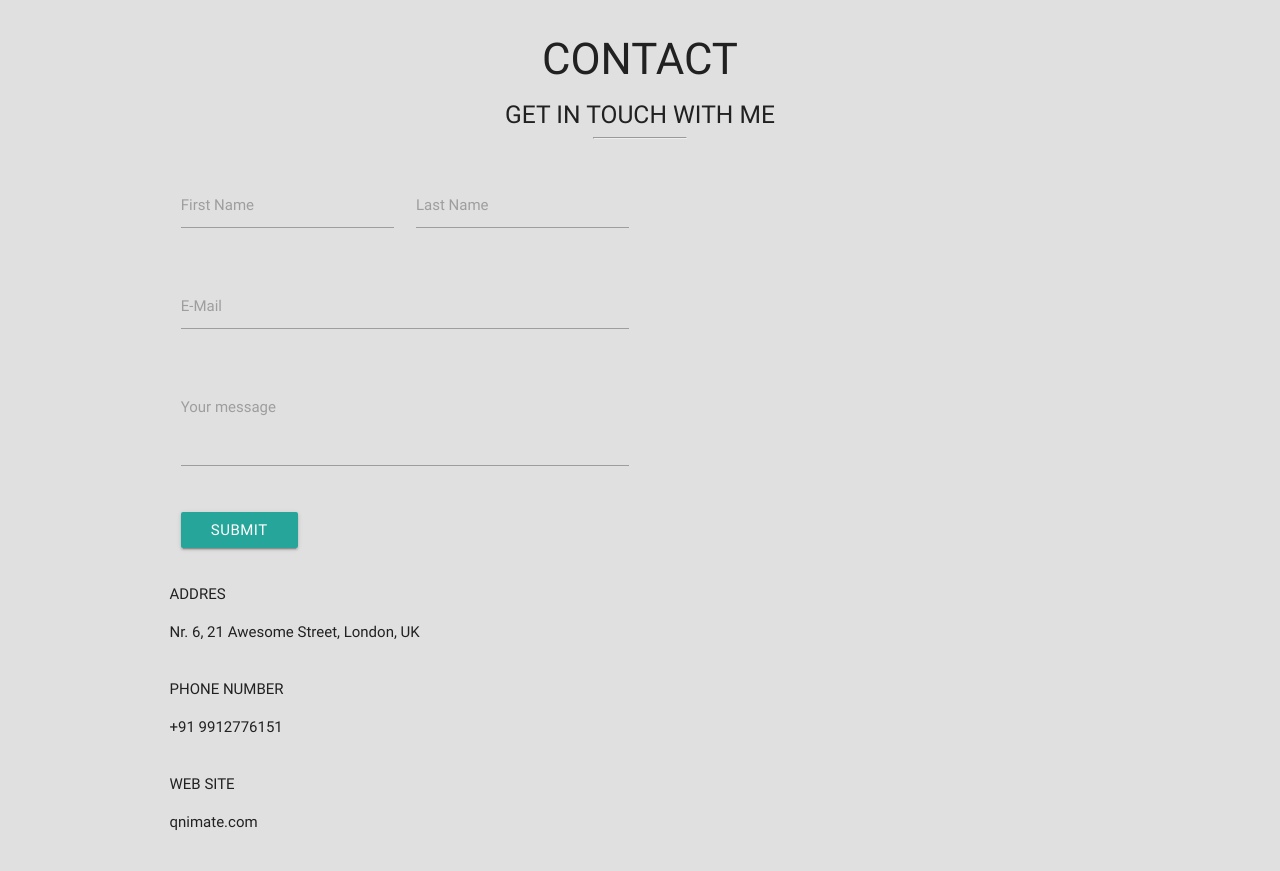
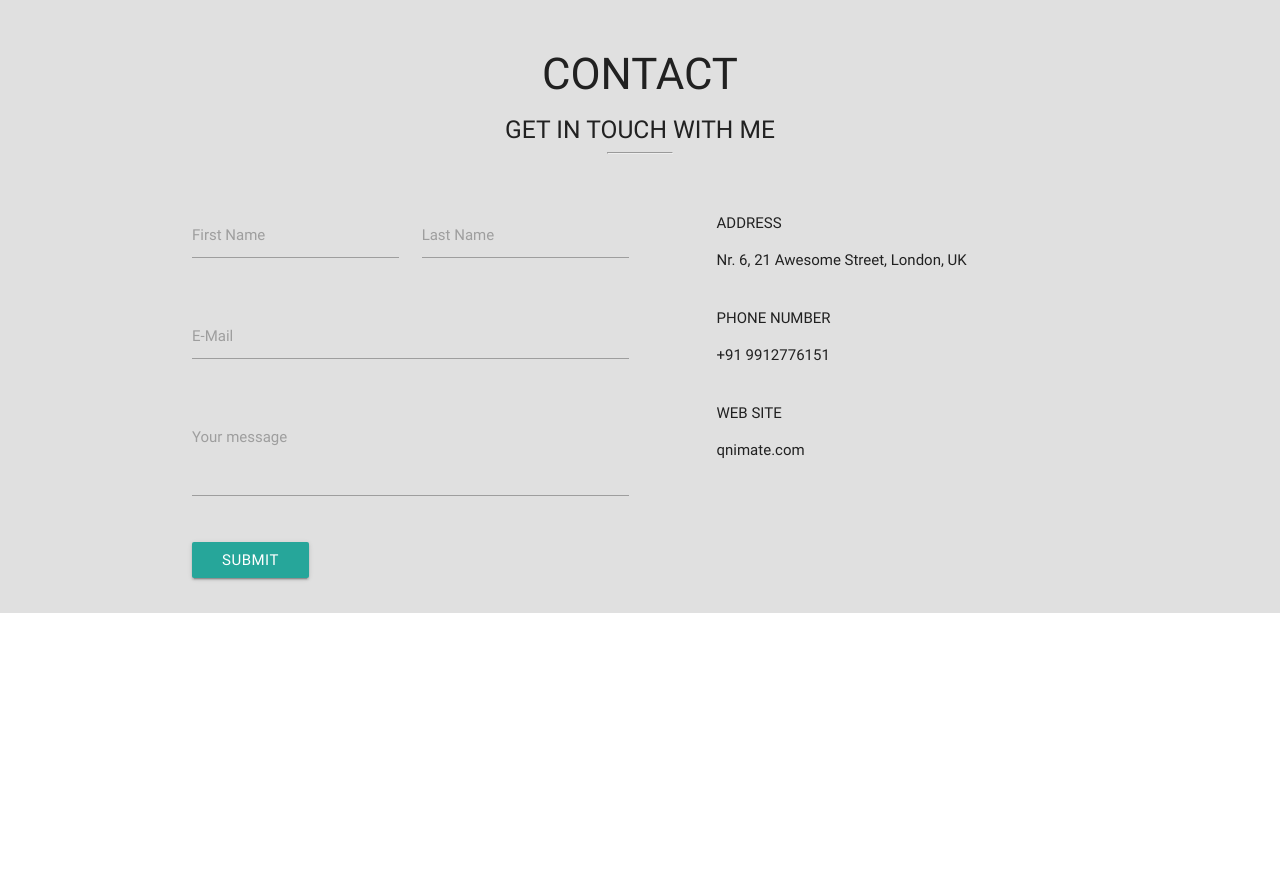
Before and after one commit to miriampc/profile-materialize, a plain HTML site: page index.html in a window 1280 px wide. Shown: the part 802-1673 px from the top of the page. After the commit the page ends 1415 px from the top, so only its background shows below. Drawn offline with Linux system fonts and the light colour scheme.

Commit message:
contact finished

```diff
--- a/css/main.css
+++ b/css/main.css
@@ -10,7 +10,7 @@ header {
   height: 100vh;
 }
 hr {
-  width: 10%;
+  width: 7%;
 }
 #portada .skill{
   display: flex;
--- a/index.html
+++ b/index.html
@@ -26,14 +26,13 @@
     <section id="contact" class="grey lighten-2">
       <div class="container section">
           <div class="row">
-            <div class="row center">
+            <div class="row center section">
               <div class="col s12">
                 <h3>CONTACT</h3>
                 <h5>GET IN TOUCH WITH ME</h5>
                 <hr>
               </div>
             </div>
-            <div class="row">
               <form class="col s12 m6">
                 <div class="row">
                   <div class="input-field col s6">
@@ -59,11 +58,9 @@
                 </div>
                 <button class="btn waves-effect waves-light left" type="submit" name="action">Submit</button>
               </form>
-            </div>
+              <div class="col s11 m5 offset-s1 offset-m1">
                 <div class="row">
-              <div class="col s12 m6 offset-s1">
-                <div class="row">
-                  <p>ADDRES</p>
+                  <p>ADDRESS</p>
                   <p>Nr. 6, 21 Awesome Street, London, UK</p>
                 </div>
                 <div class="row">
@@ -77,7 +74,6 @@
               </div>
           </div>
       </div>
-      </div>
     </section>
     <footer></footer>
   </main>
```
Lines whose indentation alone changed are shown as unchanged.
